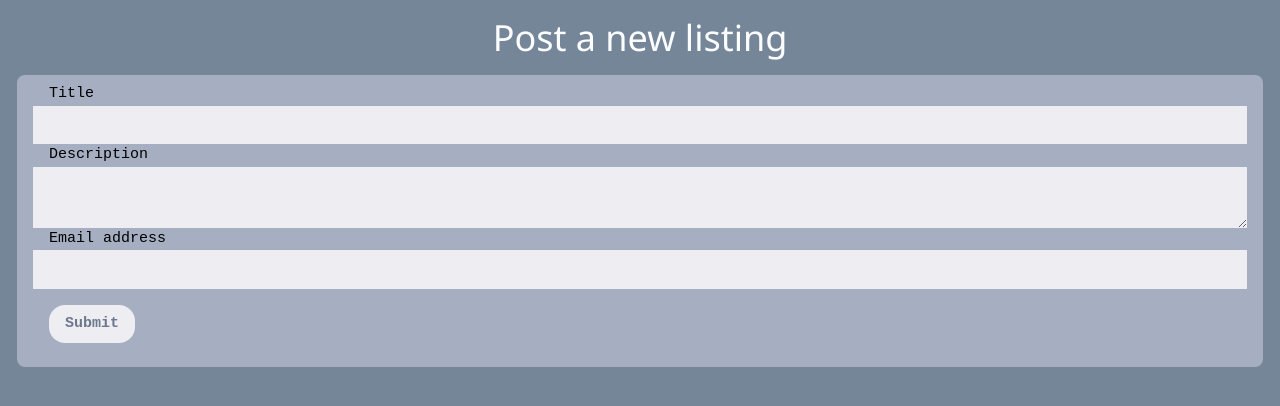
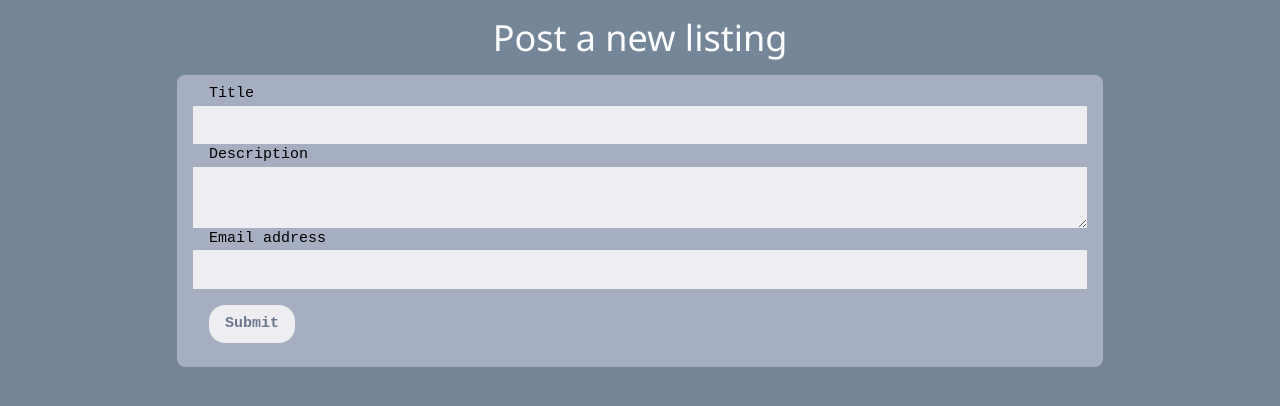
Before and after one commit to Jayjader/listings, a Django app: page /listings/new/ in a window 1280 px wide. Shown: the top 406 px of the page. Run offline with Django 3.2, Linux system fonts and the light colour scheme.

Commit message:
Moved body css from index to general.

```diff
--- a/listings_site/list_app/static/list_app/base.css
+++ b/listings_site/list_app/static/list_app/base.css
@@ -2,6 +2,8 @@ body {
     background-color: #768699;
     font-family: Liberation Mono, monospace;
     padding: 1px;
+    margin: auto;
+    width: 75%;
 }
 
 h1 {
--- a/listings_site/list_app/static/list_app/index.css
+++ b/listings_site/list_app/static/list_app/index.css
@@ -1,13 +1,9 @@
-body {
-    margin: auto;
-    width: 75%;
-}
-
 span.listing {
     background-color: #A6AEC1;
 }
 
 div.post {
+    width: auto;
     background-color: #EDEDF2;
 }
 
```
